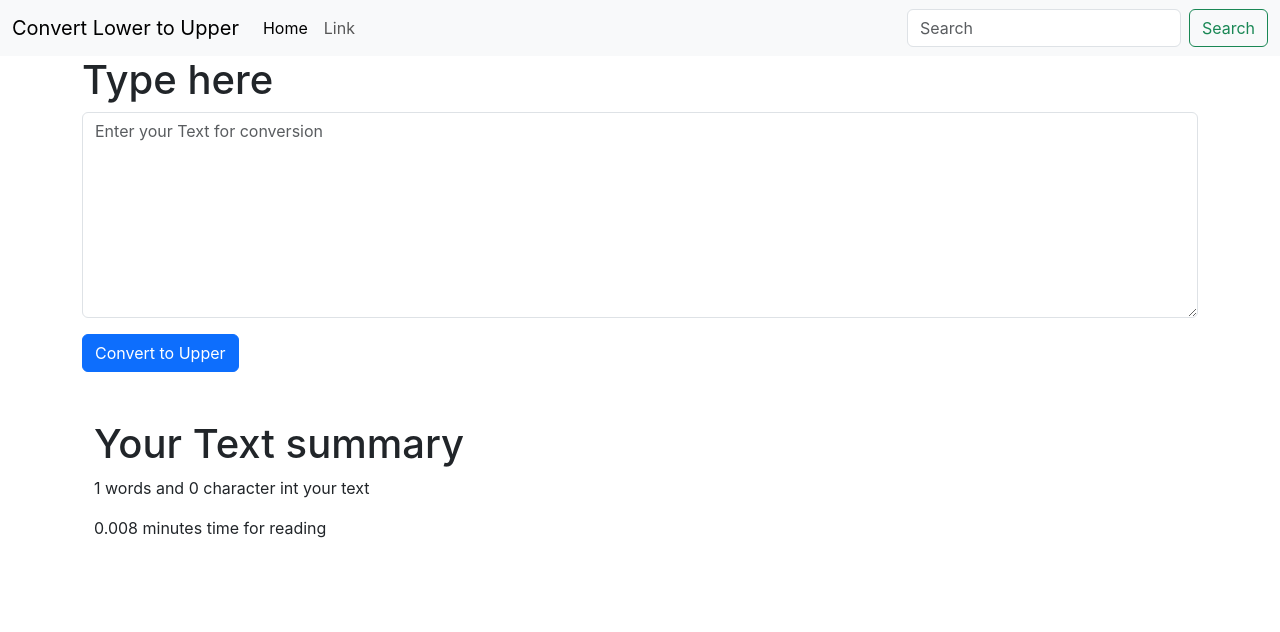
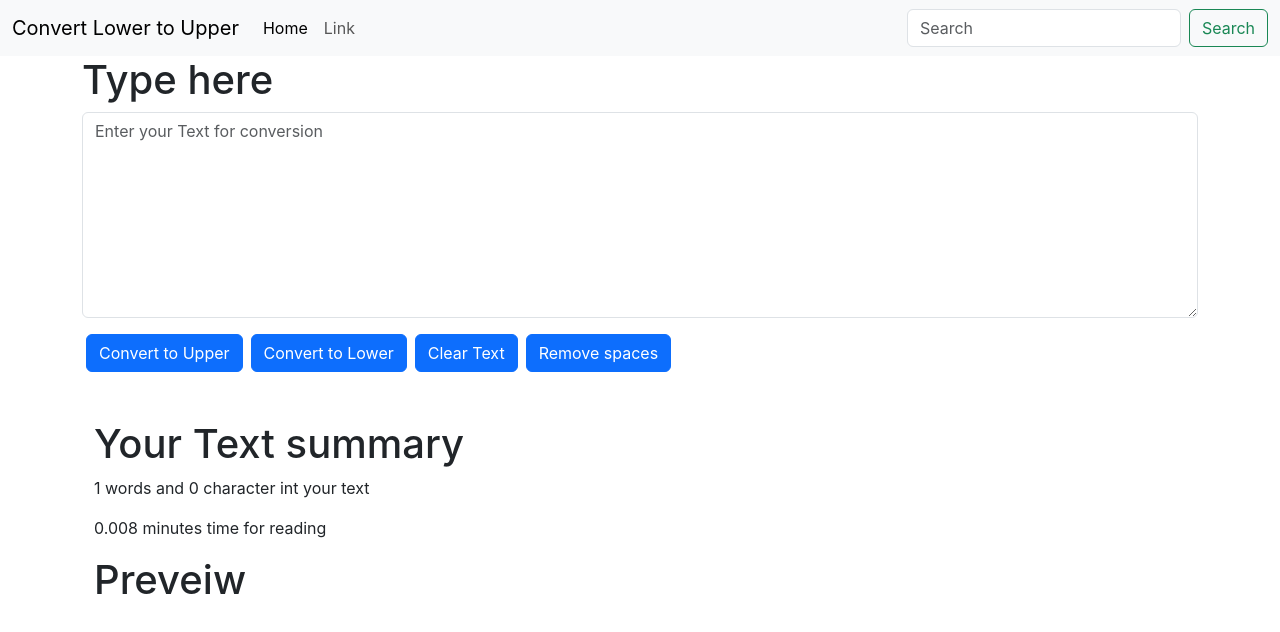
Before and after one commit to Aakib-Ali/textUtil, a React (Create React App) app: page / in a window 1280 px wide. Shown: the top 632 px of the page. Built offline with nearby package versions, Linux system fonts and the light colour scheme.

Commit message:
Add buttons

```diff
--- a/src/components/TextForm.js
+++ b/src/components/TextForm.js
@@ -2,6 +2,18 @@ import React,{useState} from 'react'
 function TextForm(props){
     const handleUp = ()=>{
         let newText=text.toUpperCase();
+        setText(newText);
+    }
+    const handleLo = ()=>{
+        let newText=text.toLowerCase();
+        setText(newText);
+    }
+    const handleClear = ()=>{
+        let newText='';
+        setText(newText);
+    }
+    const handleSpace = ()=>{
+        let newText=text.split(" ").join("");
         setText(newText);
     }
 
@@ -15,12 +27,19 @@ function TextForm(props){
             <div className="mb-3">
                 <textarea className="form-control" onChange={handleOnChange} placeholder='Enter your Text for conversion' value={text} id="box" rows="8"></textarea>
             </div>
-            <button className='btn btn-primary' onClick={handleUp}>Convert to Upper</button>
+            <button className='btn btn-primary mx-1' onClick={handleUp}>Convert to Upper</button>
+            <button className='btn btn-primary mx-1' onClick={handleLo}>Convert to Lower</button>
+            <button className='btn btn-primary mx-1' onClick={handleClear}>Clear Text</button>
+            <button className='btn btn-primary mx-1' onClick={handleSpace}>Remove spaces</button>
+
             <div className="container my-5">
                 <h1>Your Text summary</h1>
                     <p> {text.split(" ").length} words and {text.length} character int your text </p>
                     <p> {0.008*text.split(" ").length} minutes time for reading</p>
+                    <h1>Preveiw</h1>
+                    <p>{text}</p>
             </div>
+
         </>
     );
 }export default TextForm;
```
